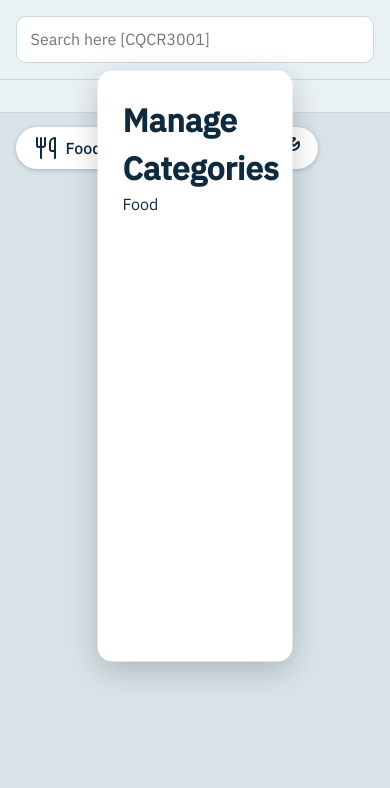
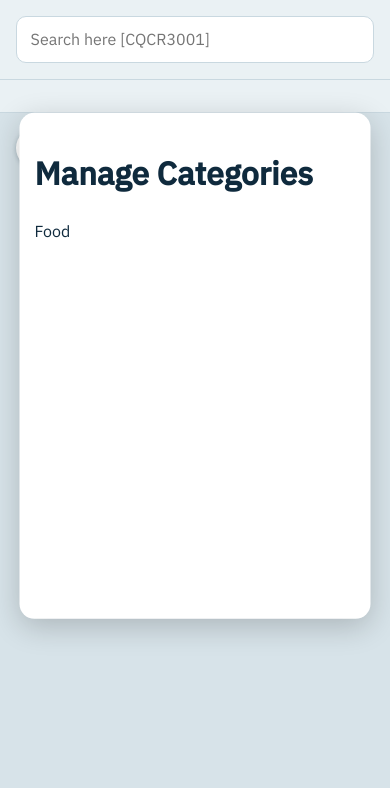
Before and after one commit to yaohom0602/MiniIT, a Flask app: page / in a window 390 px wide, after a click that opens the changed part. Shown: the part 56-844 px from the top of the page. Run offline with Flask 3, Linux system fonts and the light colour scheme.

Commit message:
adjusted css

```diff
--- a/static/style.css
+++ b/static/style.css
@@ -97,9 +97,7 @@ button, input { font: inherit; color: inherit; }
   z-index: 1000;
   overflow-y: auto;
 }
-.category-board h1{
-  margin :0;
-}
+
 /* Show board ONLY when details is opened */
 .category-manager[open] .category-board {
   display: block;
@@ -109,4 +107,10 @@ button, input { font: inherit; color: inherit; }
   .app { flex-direction: column; }
   .panel { flex: 0 0 auto; max-height: 45%; border-right: 0; border-bottom: 1px solid var(--line); }
   .map { flex: 1; }
+
+  .category-board {
+    width: 90%;
+    height: 60vh;
+    padding: 15px;
+  }
 }
```
